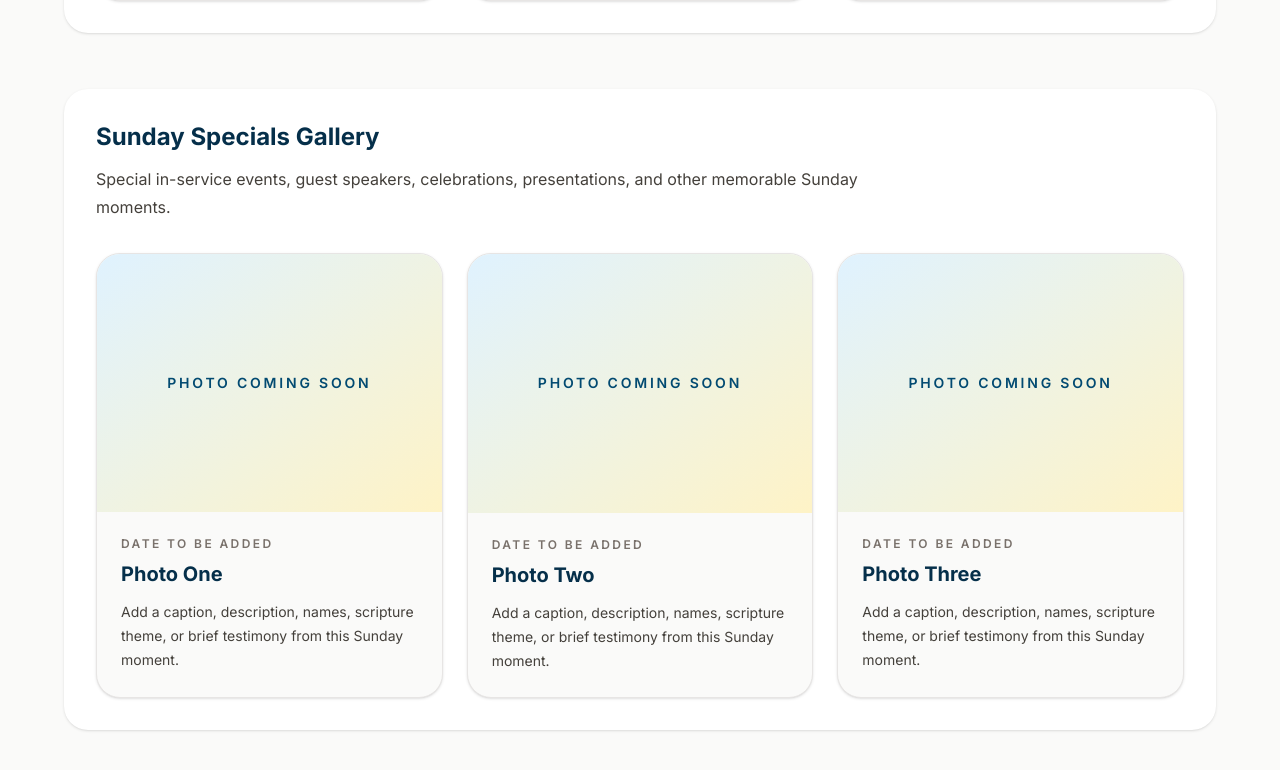
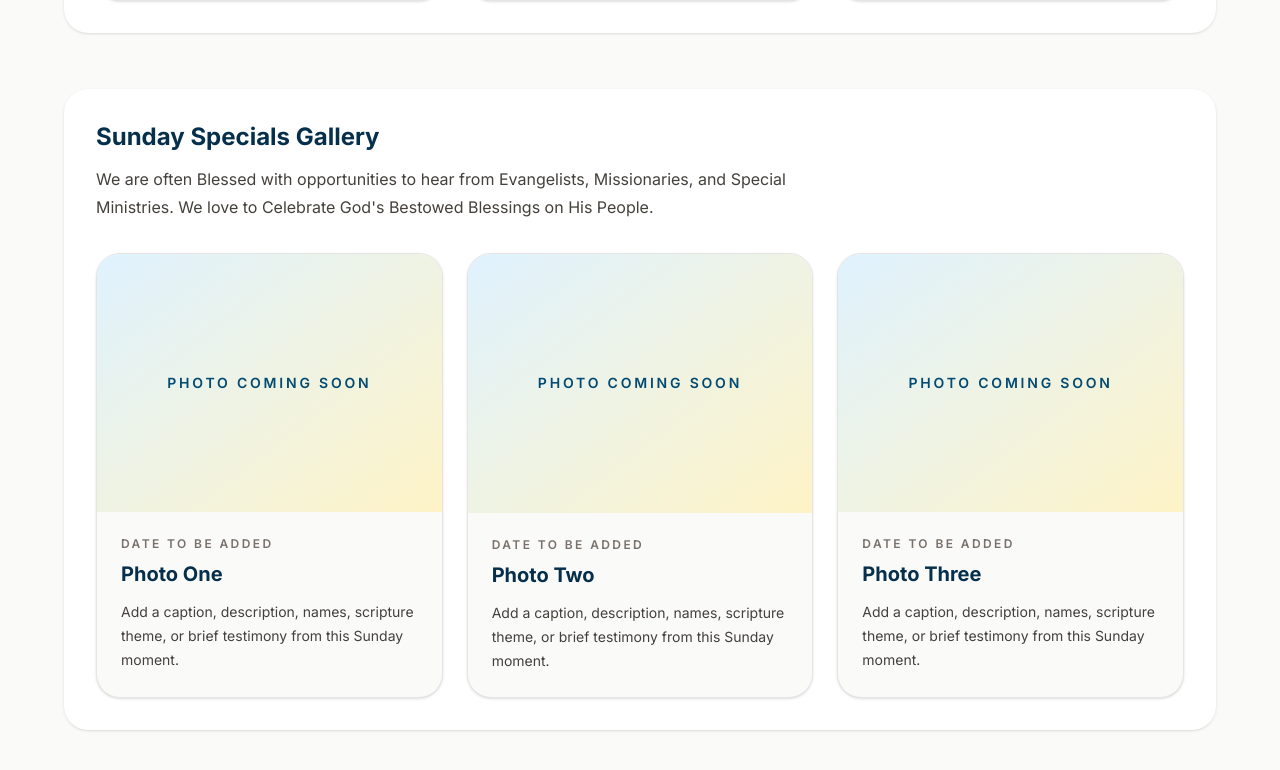
Before and after one commit to edesent/stillwater-christian-fellowship, a Next.js app: page /sunday-saints in a window 1280 px wide. Shown: the part 3345-4115 px from the top of the page. Built offline with nearby package versions, Linux system fonts and the light colour scheme.

Commit message:
Updated Sunday Specials gallery description

```diff
--- a/src/app/sunday-saints/page.tsx
+++ b/src/app/sunday-saints/page.tsx
@@ -28,7 +28,7 @@ const gallerySections = [
   {
     title: "Sunday Specials Gallery",
     description:
-      "Special in-service events, guest speakers, celebrations, presentations, and other memorable Sunday moments.",
+      "We are often Blessed with opportunities to hear from Evangelists, Missionaries, and Special Ministries. We love to Celebrate God's Bestowed Blessings on His People.",
   },
 ];
 
```
